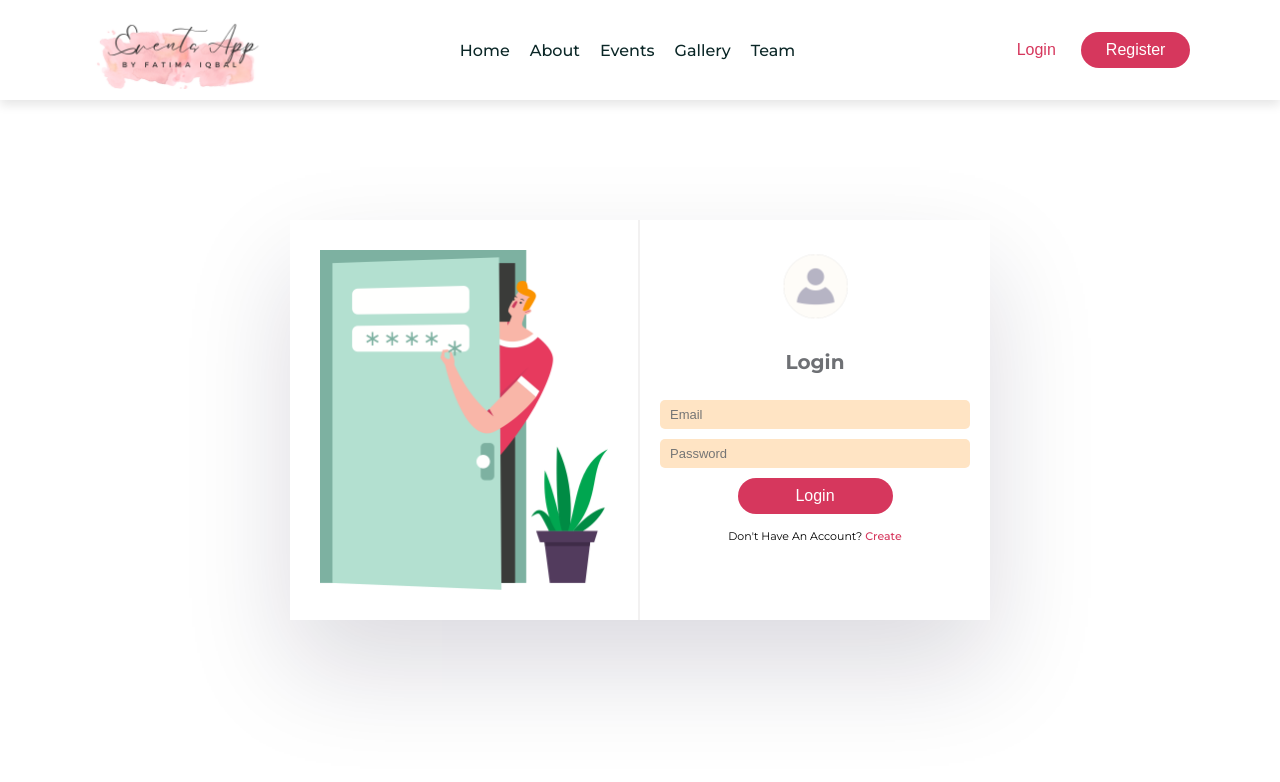
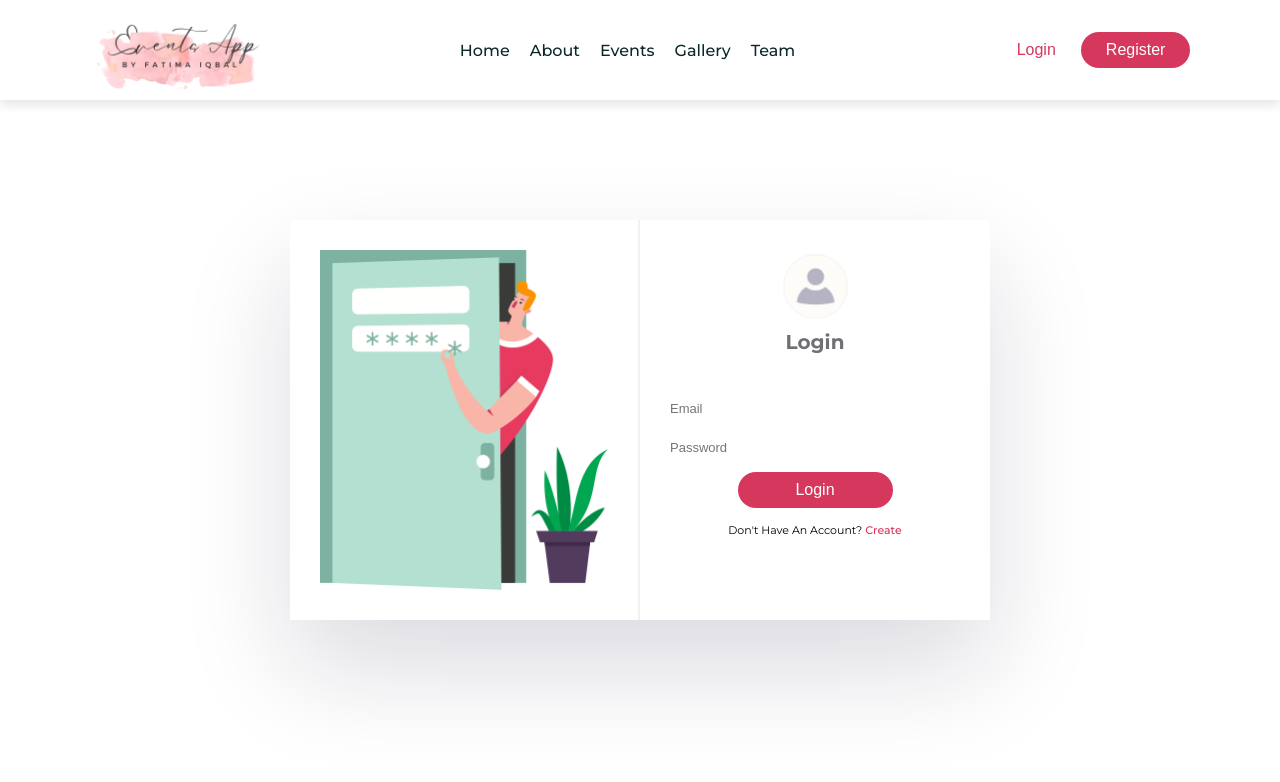
Before and after one commit to fatimaiqbal02/mern-events-app, a React (Create React App) app in the folder client/: page /login in a window 1280 px wide. Shown: the top 782 px of the page. Built offline with nearby package versions, Linux system fonts and the light colour scheme; a web font is replaced by a local one.

Commit message:
Update login.css

```diff
--- a/client/src/styles/login.css
+++ b/client/src/styles/login.css
@@ -47,11 +47,11 @@
   text-align: center;
   margin-bottom: 2rem;
   font-size: 2rem;
-  margin-top: 13rem;
+  margin-top: 11rem;
 }
 
 .login__form  form{
-  margin: 2.6rem 2rem;
+  margin: 4rem 2rem;
 }
 .login__form input {
   width: 100%;
@@ -60,7 +60,6 @@
   outline: none;
   font-size: 1.3rem;
   margin-bottom: 1rem;
-  background-color: bisque;
 }
 
 .login__form input:focus {
```
